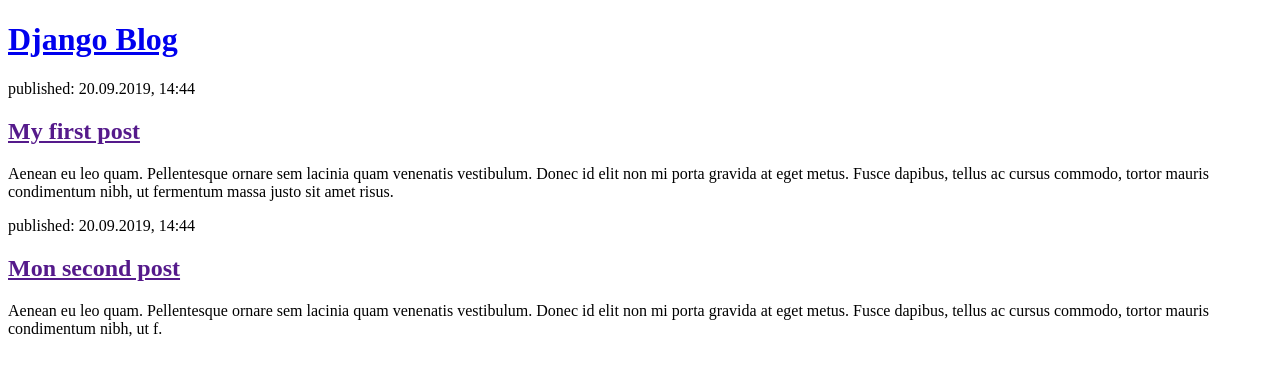
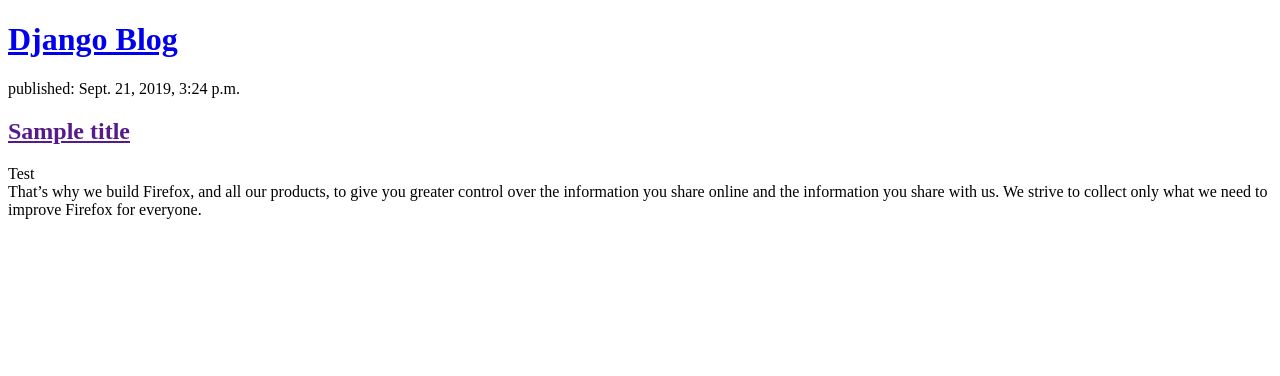
Before and after one commit to Issakha5/djangotest, a Django app: page / in a window 1280 px wide. Shown: the top 376 px of the page. Run offline with Django 3.2, Linux system fonts and the light colour scheme; data comes from the database, SQL or seed files in the repository; both versions use the stored data as it was after the commit.

Commit message:
modifier les templates from databases

```diff
--- a/blog1/templates/blog1/post_list.html
+++ b/blog1/templates/blog1/post_list.html
@@ -6,19 +6,14 @@
 </head>
 <body>
      <div>
-            <h1><a href="/">Django Blog</a></h1>
-        </div>
-
-        <div>
-            <p>published: 20.09.2019, 14:44</p>
-            <h2><a href="">My first post</a></h2>
-            <p>Aenean eu leo quam. Pellentesque ornare sem lacinia quam venenatis vestibulum. Donec id elit non mi porta gravida at eget metus. Fusce dapibus, tellus ac cursus commodo, tortor mauris condimentum nibh, ut fermentum massa justo sit amet risus.</p>
-        </div>
-
-        <div>
-            <p>published: 20.09.2019, 14:44</p>
-            <h2><a href="">Mon second post</a></h2>
-            <p>Aenean eu leo quam. Pellentesque ornare sem lacinia quam venenatis vestibulum. Donec id elit non mi porta gravida at eget metus. Fusce dapibus, tellus ac cursus commodo, tortor mauris condimentum nibh, ut f.</p>
-        </div>
+         <h1><a href="/">Django Blog</a></h1>
+     </div>
+{% for post in posts %}
+    <div>
+        <p>published: {{ post.published_date }}</p>
+        <h2><a href="">{{ post.title }}</a></h2>
+        <p>{{ post.text|linebreaksbr }}</p>
+    </div>
+{% endfor %}
 </body>
 </html>
--- a/blog1/views.py
+++ b/blog1/views.py
@@ -1,5 +1,7 @@
 from django.shortcuts import render
+from django.utils import timezone
+from .models import Post
 
-# Create your views here.
 def post_list(request):
-    return render(request, 'blog1/post_list.html', {})
+    posts = Post.objects.filter(published_date__lte=timezone.now()).order_by('published_date')
+    return render(request, 'blog1/post_list.html', {'posts': posts})
```
Also changed, not shown: db.sqlite3.
